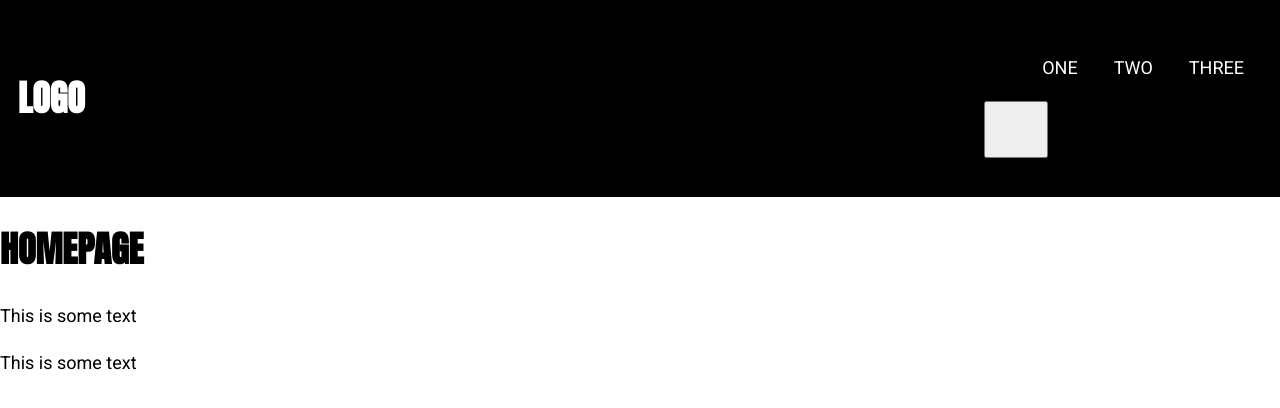
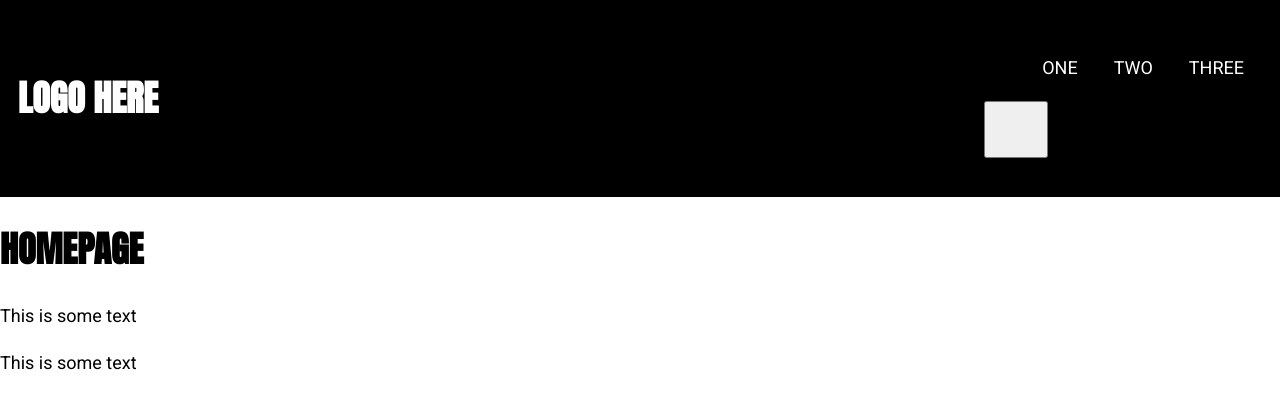
Before and after one commit to biglee25/mockridge, a Next.js app: page / in a window 1280 px wide. Shown: the top 408 px of the page. Built offline with nearby package versions, Linux system fonts and the light colour scheme.

Commit message:
logo change

```diff
--- a/components/navbar.js
+++ b/components/navbar.js
@@ -53,7 +53,7 @@ export default function Navbar() {
   return (
     <>
       <Container>
-        <h1>Logo</h1>
+        <h1>Logo Here</h1>
         <Menu>
           <ul>
             <li>One</li>
```
